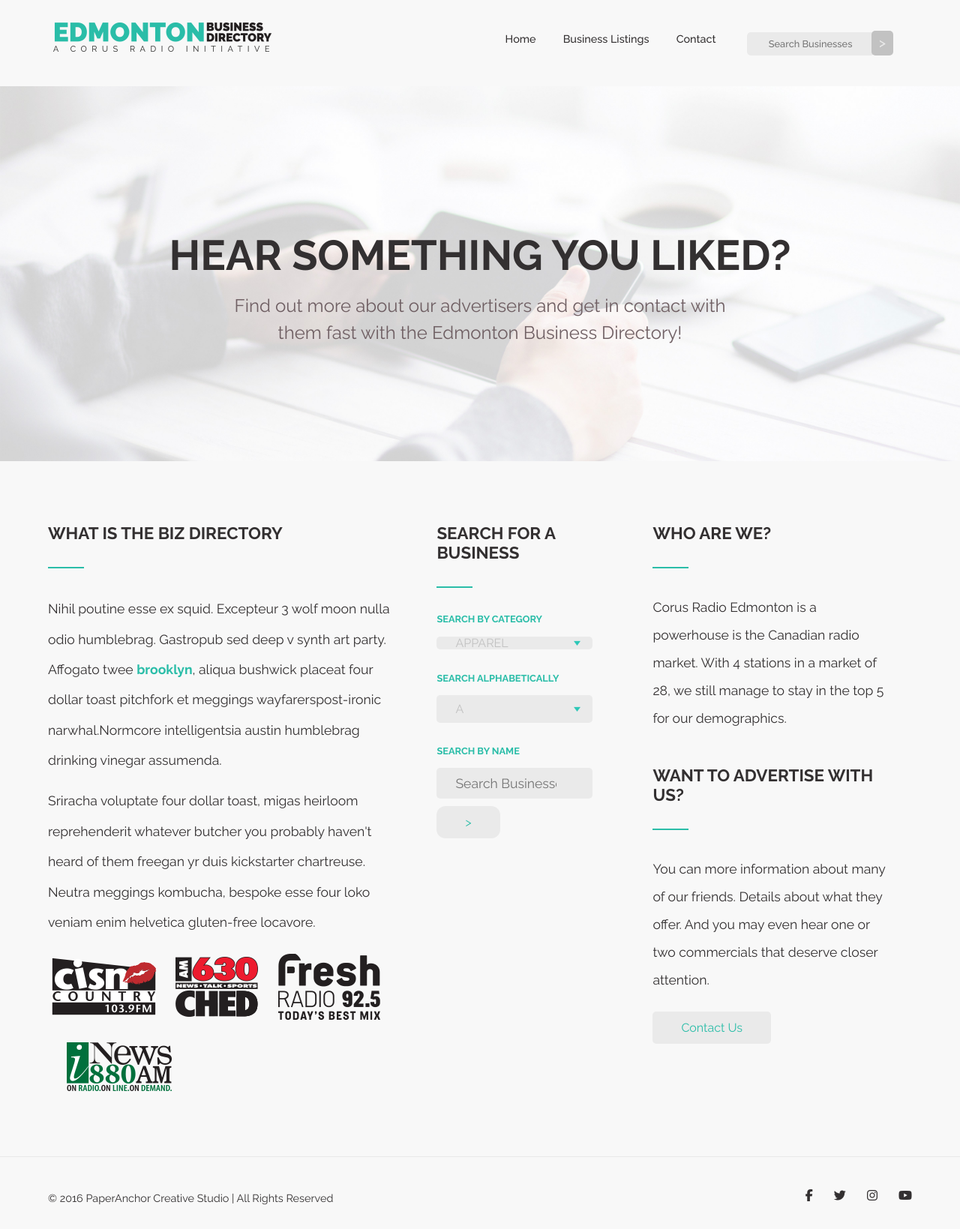
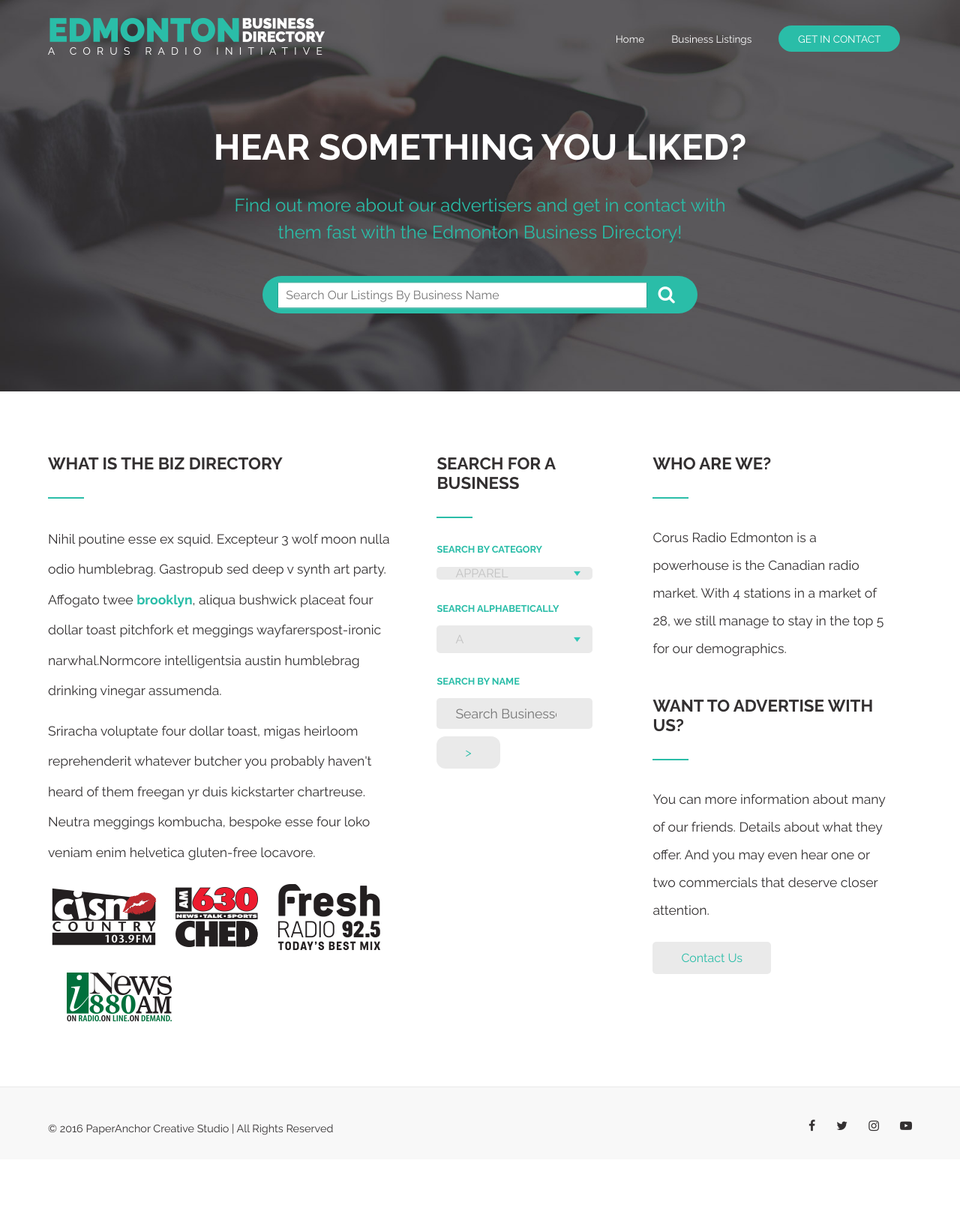
Before and after one commit to PaperAnchor/Edmonton_Biz_Directory, a Rails app: page / in a window 1280 px wide. Shown: the whole page at 75% size. After the commit the page ends 1514 px from the top, so only its background shows below. Run offline with Rails 7, Linux system fonts and the light colour scheme; style sheets or scripts are compiled from the project's sources; parts of the project's set-up code (start-up, migrations or seed data) failed here and were passed over; some libraries are stand-ins or nearby versions.

Commit message:
Updated header and jumbotron on homepage.

```diff
--- a/app/assets/stylesheets/_welcome.css.scss
+++ b/app/assets/stylesheets/_welcome.css.scss
@@ -1,31 +1,50 @@
 .jumbotron {
 	width: 100%;
-	height: 500px;
-	margin: -38px auto 0 auto;
+	margin: 0 auto;
 	text-align: center;
-	background-image: image-url('bg_jumbotron_01.jpg');
-	background-repeat: no-repeat;
-	background-position: center;
-	-ms-background-size: cover;
-	-o-background-size: cover;
-	-moz-background-size: cover;
-	-webkit-background-size: cover;
-	background-size: cover;
-	h1, h2 {
-		position: relative;
-		top: 45%;
-		transform: translateY(-50%);
-	}
+	padding:  35px 0 80px 0;
 	h1 {
-		font-size: 3.5rem;
-		margin-bottom: 10px;
+		font-size: 3rem;
 	}
 	h2 {
 		font-size: 1.5rem;
 		font-weight: 300;
 		line-height: 1.5em;
-		color: $brown;
+		color: $highlight;
 	}
+}
+
+.header_search {
+    text-align: center;
+    max-width: 580px;
+    height: 50px;
+    margin: 40px auto 24px auto;
+    border-radius: 25px;
+    background-color: $highlight;
+    #search {
+        width: 85%;
+        height: 35px;
+		color: $medium;
+        padding: 0 0 0 10px;
+        position: relative;
+        top: 50%;
+        transform: translateY(-5%);
+        border: 1px solid #24a290;
+        &:focus {
+            outline: none; /* overrides chrome default focus outline */
+        }
+    }
+    button[type=submit] {
+        font-size: 1.5rem;
+        padding:5px;
+        margin: 5px;
+        background-color: transparent;
+        color: $white;
+        border:0 none;
+        &:focus {
+            outline: none; /* overrides chrome default focus outline */
+        }
+    }
 }
 
 .col-1, .col-2, .col-3 {
@@ -96,6 +115,12 @@
 	}
 }
 
+.wrapper_home {
+	width: 100%;
+	background-color: $white;
+	padding: 4rem;
+}
+
 .search {
 	#category {
 		width: 80%;
--- a/app/assets/stylesheets/application.css.scss
+++ b/app/assets/stylesheets/application.css.scss
@@ -50,15 +50,18 @@
 .notice, .alert {
 	text-align: center;
 	padding: 1em 0;
-	border-bottom: 1px solid #medium;
+	background-color: $white;
+	opacity: 0.6;
+    filter: alpha(opacity=60);
 }
 
-h1, h2, h3, h4, h5, h6, p, ul, li {
+h2, h3, h4, h5, h6, p, ul, li {
 	color: $dark;
 }
 
 h1 {
-	font-size: 2.5rem;
+	font-size: 2rem;
+	color: $white;
 }
 
 h2 {
@@ -92,9 +95,8 @@
 
 #main_navigation {
 	padding: 1.5em 5% 1.5em 5%;
-	border-bottom: 1px solid $border;
 	margin-bottom: 0;
-	font-weight: 500;
+	font-weight: 400;
 	#leftHeader {
 		float: left;
 	}
@@ -104,10 +106,10 @@
 			float: left;
 			padding-top: 1.1rem;
 			a {
-				color: $dark;
+				color: $white;
 				text-decoration: none;
 				margin: 0 1rem;
-				font-size: .9rem;
+				font-size: .85rem;
 				&:hover {
 					color: $highlight;
 				}
@@ -116,29 +118,24 @@
 		p, ul, ol {
 		  margin: 0;
 		}
-		form {
-			float: right;
-			margin: 15px 25px;
-			input[type=text] {
-			    padding:8px 10px;
-					text-align: center;
-			    border:none;
-			    -webkit-border-radius: 5px;
-			    border-radius: 5px;
-					background-color: $light;
-					color: $brown;
-					font-size: .8rem;
-			}
-			input[type=submit] {
-			    padding:5px 10px 7px 10px;
-			    background: $medium;
-			    border:none;
-			    cursor:pointer;
-			    -webkit-border-radius: 5px;
-					margin-left: -8px;
-					color: $light;
-			}
-		}
+		.button {
+	        background-color: $highlight;
+	        border: none;
+	        outline: none;
+	        border-radius: 2rem;
+	        font-weight: 400;
+	        padding: .6rem 1.6rem;
+	        text-decoration: none;
+	        text-transform: uppercase;
+	        text-align: center;
+	        transition: all 0.3s ease 0s;
+	        -moz-transition: all 0.3s ease 0s;
+	        -webkit-transition: all 0.3s ease 0s;
+	        &:hover {
+	            color: $white;
+	            background-color: $dark;
+	        }
+	    }
 	}
 }
 
--- a/app/views/layouts/application.html.erb
+++ b/app/views/layouts/application.html.erb
@@ -3,7 +3,7 @@
 <head>
 	<title>The Edmonton Biz Directory | Corus Radio Edmonton</title>
 	<link href='https://fonts.googleapis.com/css?family=Raleway:400,500,600,700' rel='stylesheet' type='text/css'>
-	<link rel="stylesheet" href="https://maxcdn.bootstrapcdn.com/font-awesome/4.5.0/css/font-awesgit ome.min.css">
+	<link rel="stylesheet" href="https://maxcdn.bootstrapcdn.com/font-awesome/4.5.0/css/font-awesome.min.css">
   <%= stylesheet_link_tag    "application", media: "all", "data-turbolinks-track" => true %>
   <%= javascript_include_tag "application", "data-turbolinks-track" => true %>
   <%= csrf_meta_tags %>
@@ -17,18 +17,12 @@
 		<nav>
 			<%= link_to "Home", root_path %>
 			<%= link_to "Business Listings", businesses_path %>
-			<%= link_to "Contact", new_contact_path %>
 			<% if user_signed_in? %>
 				<a href="#">Admin</a>
 				<%= link_to "Sign Out", destroy_user_session_path, method: :delete %>
 			<% end %>
+			<%= link_to "Get In Contact", new_contact_path, class: "button" %>
 		</nav>
-		<%= form_tag search_businesses_path, method: :get, role: "search" do %>
-			<p>
-				<%= text_field_tag :search, params[:search], class: "form-control", :placeholder => 'Search Businesses' %>
-				<%= submit_tag ">", name: nil, class: "button" %>
-			</p>
-		<% end %>
 	</div>
 </header>
 
--- a/app/views/welcome/index.html.erb
+++ b/app/views/welcome/index.html.erb
@@ -1,10 +1,28 @@
+		<style>
+			body {
+				background-image: url(/assets/mainBG.jpg);
+				background-repeat: no-repeat;
+				background-position: top;
+				-ms-background-size: contain;
+				-o-background-size: contain;
+				-moz-background-size: contain;
+				-webkit-background-size: contain;
+				background-size: contain;
+			}
+		</style>
 		<div class="jumbotron">
 			<h1>HEAR SOMETHING YOU LIKED?</h1>
 			<h2>Find out more about our advertisers and get in contact with<br />
 them fast with the Edmonton Business Directory!</h2>
+			<div class="header_search">
+				<form>
+					 <input type="input" name="businesssearch" id="search" placeholder="Search Our Listings By Business Name">
+					 <button type="submit"><i class="fa fa-search"></i></button>
+				</form>
+			</div>
 		</div>
 
-		<div class="wrapper wrapper_padding clearfix">
+		<div class="wrapper wrapper_padding wrapper_home clearfix">
 			<div class="col-1 about homepage_content">
 				<h2>What is the Biz Directory</h2>
 				<hr>
```
Also changed, not shown: README.md, app/assets/images/logo_biz.png, app/assets/images/mainBG.jpg (added).
